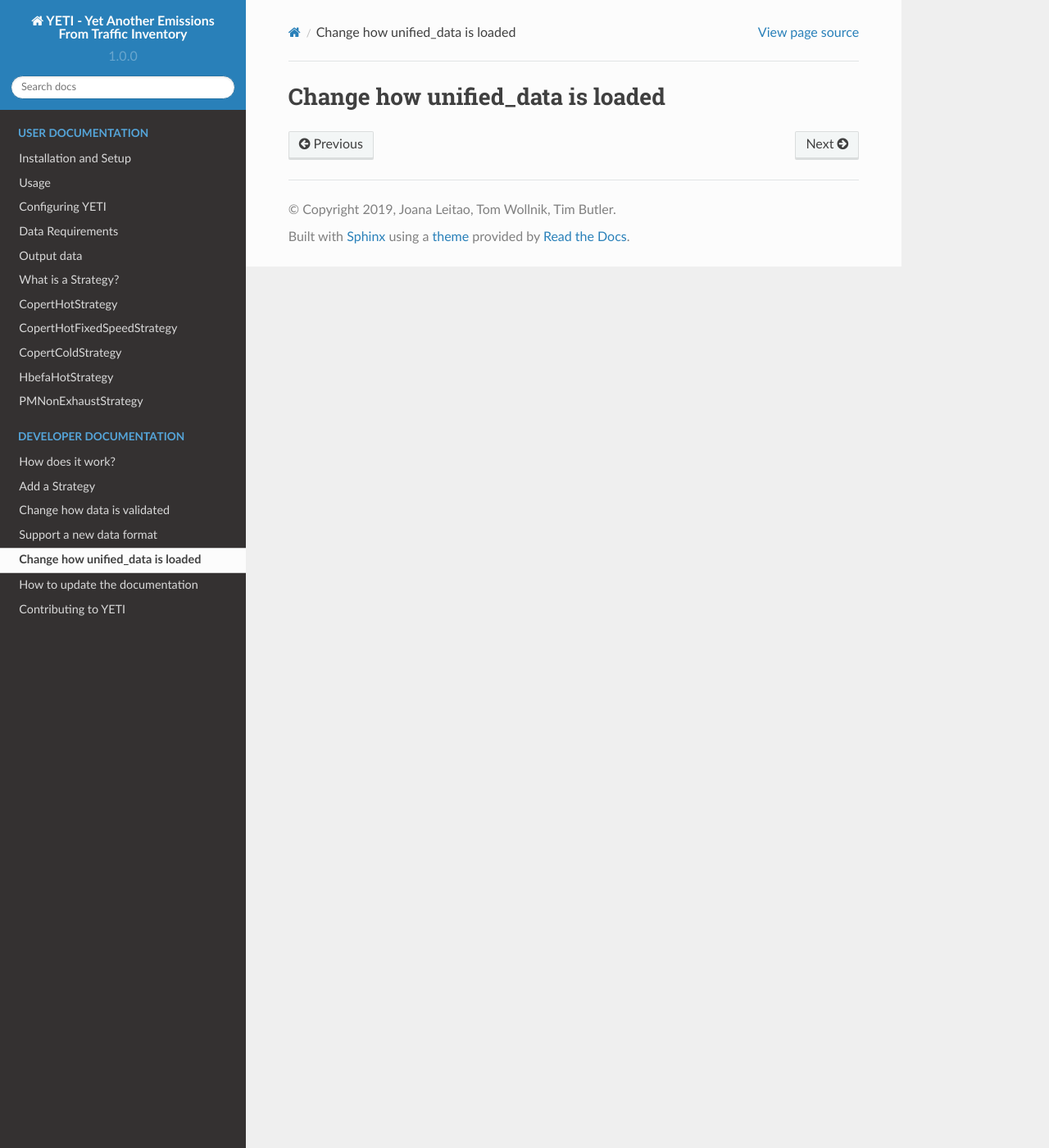
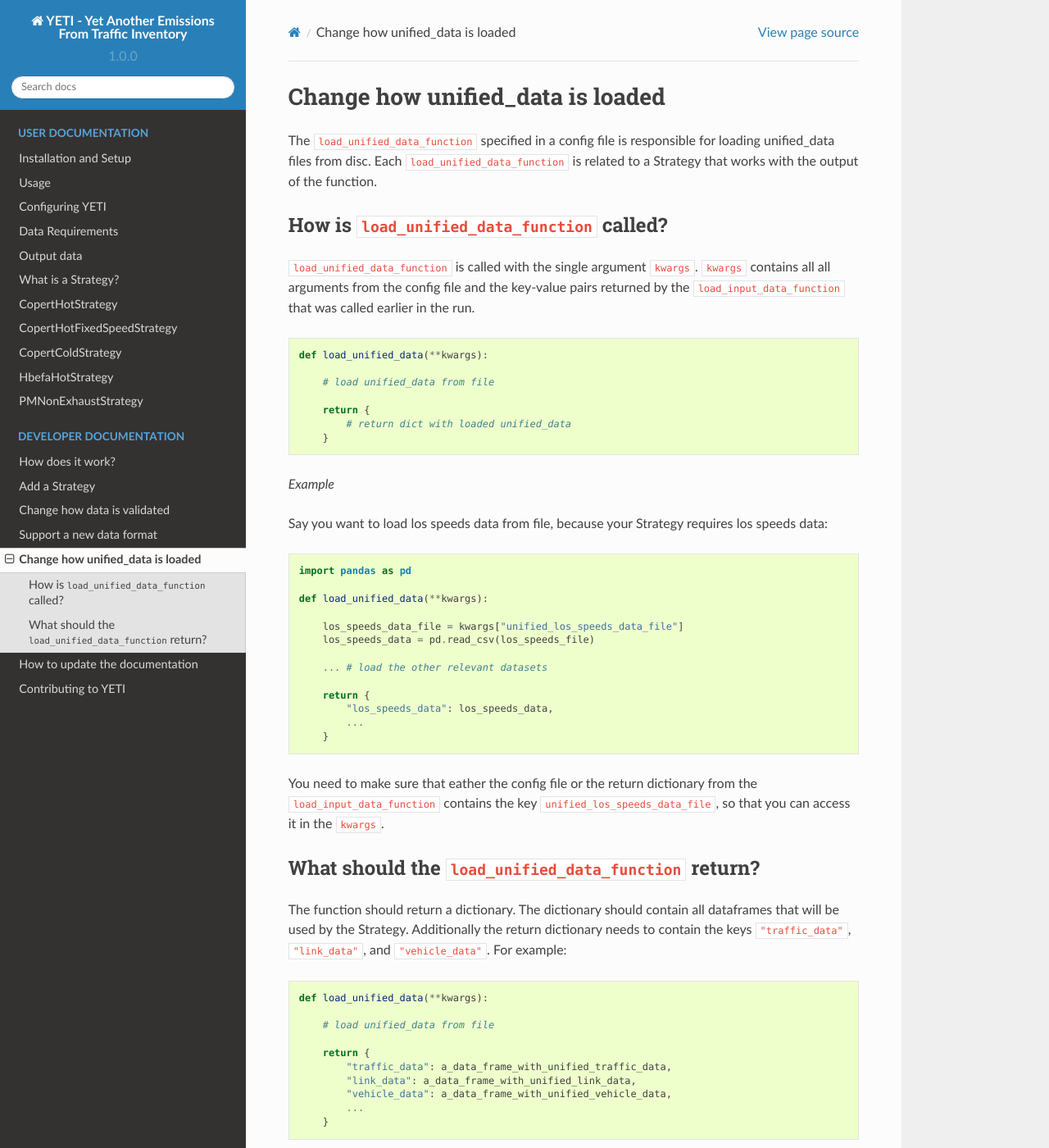
Before and after one commit to twollnik/YETI, a Sphinx documentation site: the page built from docs/developer/add_load_unified_data_function.rst, in a window 1280 px wide and 1400 px high. Shown: the whole window at 82% size. Built offline with Sphinx 7.4.7 and the Read the Docs theme 2.0.0, drawn with Linux system fonts in a browser that asks for light colours; formulas are drawn with MathJax 3.

Commit message:
write load unified data function docs

```diff
--- a/docs/developer/add_load_unified_data_function.rst
+++ b/docs/developer/add_load_unified_data_function.rst
@@ -3,4 +3,66 @@
 Change how unified_data is loaded
 =================================
 
-.. TODO
+The ``load_unified_data_function`` specified in a config file is responsible for loading unified_data
+files from disc. Each ``load_unified_data_function`` is related to a Strategy that works with the output of the
+function.
+
+How is ``load_unified_data_function`` called?
+---------------------------------------------
+
+``load_unified_data_function`` is called with the single argument ``kwargs``. ``kwargs`` contains all all
+arguments from the config file and the key-value pairs returned by the ``load_input_data_function`` that
+was called earlier in the run.
+
+.. code-block:: python
+
+    def load_unified_data(**kwargs):
+
+        # load unified_data from file
+
+        return {
+            # return dict with loaded unified_data
+        }
+
+*Example*
+
+Say you want to load los speeds data from file, because your Strategy requires los speeds data:
+
+.. code-block:: python
+
+    import pandas as pd
+
+    def load_unified_data(**kwargs):
+
+        los_speeds_data_file = kwargs["unified_los_speeds_data_file"]
+        los_speeds_data = pd.read_csv(los_speeds_file)
+
+        ... # load the other relevant datasets
+
+        return {
+            "los_speeds_data": los_speeds_data,
+            ...
+        }
+
+You need to make sure that eather the config file or the return dictionary from the ``load_input_data_function`` contains
+the key ``unified_los_speeds_data_file``, so that you can access it in the ``kwargs``.
+
+What should the ``load_unified_data_function`` return?
+------------------------------------------------------
+
+The function should return a dictionary. The dictionary should contain all dataframes that will be used by the Strategy.
+Additionally the return dictionary needs to contain the keys ``"traffic_data"``, ``"link_data"``, and ``"vehicle_data"``.
+For example:
+
+.. code-block:: python
+
+    def load_unified_data(**kwargs):
+
+        # load unified_data from file
+
+        return {
+            "traffic_data": a_data_frame_with_unified_traffic_data,
+            "link_data": a_data_frame_with_unified_link_data,
+            "vehicle_data": a_data_frame_with_unified_vehicle_data,
+            ...
+        }
```
